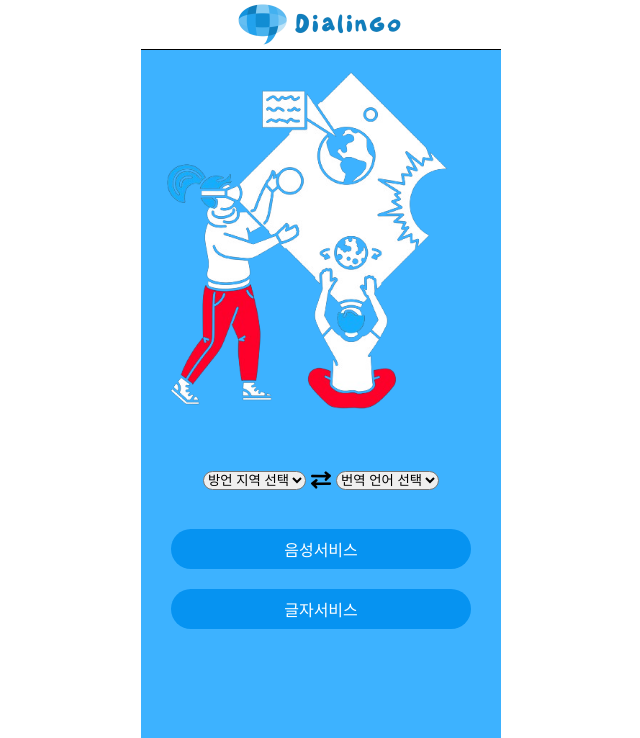
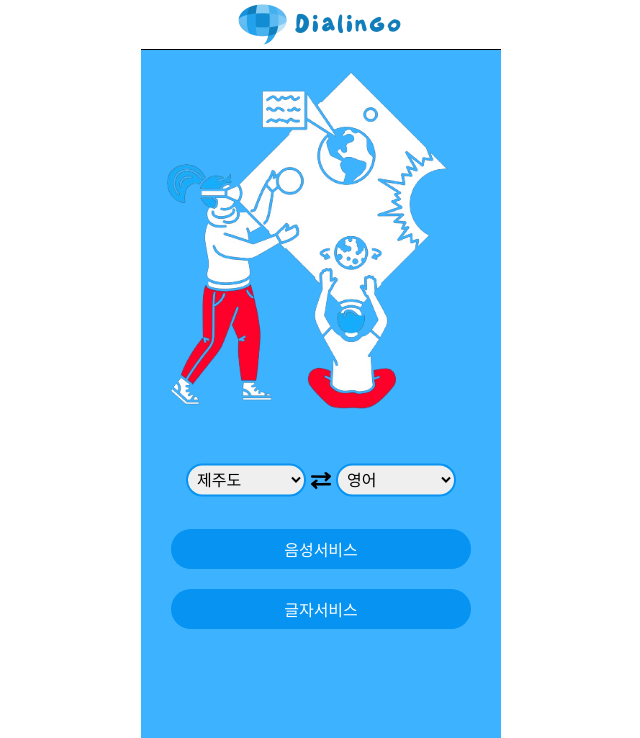
Before and after one commit to ncsec2/dialingo, a Django app: page /main/ in a window 1280 px wide. Shown: the part 31-769 px from the top of the page, without its empty margins (319-959 px from the left). Run offline with Django 4.2, Linux system fonts and the light colour scheme; some libraries are stand-ins or nearby versions.

Commit message:
main 수정

```diff
--- a/myproject/static/css/main.css
+++ b/myproject/static/css/main.css
@@ -89,6 +89,10 @@ body {
 
 /* Select area */
 .select-area {
+  width: 360px;
+  max-width: calc(100% - 40px); /* 오른쪽 및 왼쪽 패딩을 고려한 값으로 설정 */
+  box-sizing: border-box; /* 패딩과 테두리를 포함한 크기 설정 */
+
   display: flex;
   align-items: center;
   justify-content: center;
@@ -99,10 +103,26 @@ body {
   z-index: 1;
 }
 
-select{
-  border-radius: 10px;
+/* Modified styling for select elements */
+.select-button {
+  padding: 5px 5px; /* Padding 수정 */
+  font-size: 16px; /* Font 사이즈 수정 */
+  border-radius: 25px; /* 테두리를 더 둥글게 만듦 */
+  border: 2px solid #0693F1; /* 테두리 추가 및 색상 설정 */
+  width: 120px; /* 너비 조정 */
+  outline: none; /* 기본 포커스 스타일 제거 */
+  transition: border-color 0.3s ease-in-out; /* 변화에 애니메이션 효과 추가 */
+
+  /* 추가적인 선택적 스타일링 */
+  /* 만약 선택된 요소에 대한 스타일을 원한다면 다음 스타일을 사용할 수 있습니다. */
+  /* 예를 들어, 선택된 요소의 배경색을 변경하려면 아래 스타일을 사용하세요. */
+  /* background-color: #0693F1; */
 }
 
+/* Hover 효과 */
+.select-button:hover {
+  border-color: #FFFFFF; /* Hover 효과 시 테두리 색상 변경 */
+}
 .select-area img {
   max-width: 20px;
   margin: 0 5px;
--- a/myproject/templates/main.html
+++ b/myproject/templates/main.html
@@ -30,8 +30,8 @@
     <div class="select-area">
       <select class="select-button" id="from-select">
         <!-- Dropdown menu items for 'from' selection -->
-        <option value="" selected disabled hidden>방언 지역 선택</option>
-        <option value="option1">제주도</option>
+        <!--<option value="" selected disabled hidden>방언 지역 선택</option> -->
+        <option value="option1" selected>제주도</option>
         <option value="option2">경상도</option>
         <option value="option3">강원도</option>
         <option value="option4">전라도</option>
@@ -42,9 +42,9 @@
 
       <select class="select-button" id="to-select">
         <!-- Dropdown menu items for 'to' selection -->
-        <option value="" selected disabled hidden>번역 언어 선택</option>
+       <!--<option value="" selected disabled hidden>번역 언어 선택</option>-->
         <option value="option1" disabled>베트남어</option>
-        <option value="option2">영어</option>
+        <option value="option2" selected>영어</option>
         <option value="option3" disabled>일본어</option>
         <option value="option4" disabled>중국어</option>
         <option value="option5" disabled>캄보디아어</option>
```
